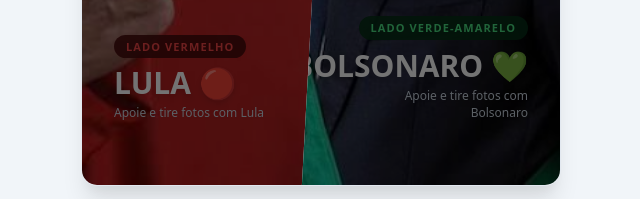
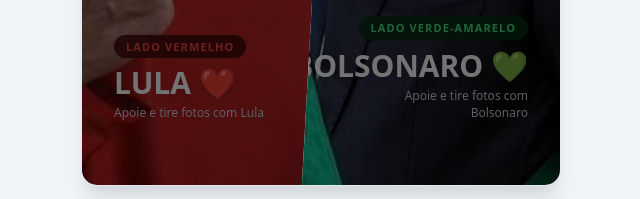
Before and after one commit to Guima-MktDgtGM/forte-apoio, a website: page index.html in a window 1280 px wide. Shown: the part 598-797 px from the top of the page, 319-959 px from the left. Drawn offline with nearby package versions, Linux system fonts and the light colour scheme.

Commit message:
style: change lula circle emoji to red heart emoji on home screen

```diff
--- a/index.html
+++ b/index.html
@@ -119,7 +119,7 @@
           <!-- Lula text layer -->
           <div class="absolute bottom-16 left-8 text-left z-30">
             <span class="text-[11px] font-black tracking-widest text-red-500 bg-red-950/90 px-3 py-1 rounded-full uppercase font-display">Lado Vermelho</span>
-            <h2 class="text-3xl font-black text-white mt-2 drop-shadow-md">LULA 🔴</h2>
+            <h2 class="text-3xl font-black text-white mt-2 drop-shadow-md">LULA ❤️</h2>
             <p class="text-xs text-slate-300 mt-1 leading-snug drop-shadow-sm max-w-[150px]">Apoie e tire fotos com Lula</p>
           </div>
         </div>
```
